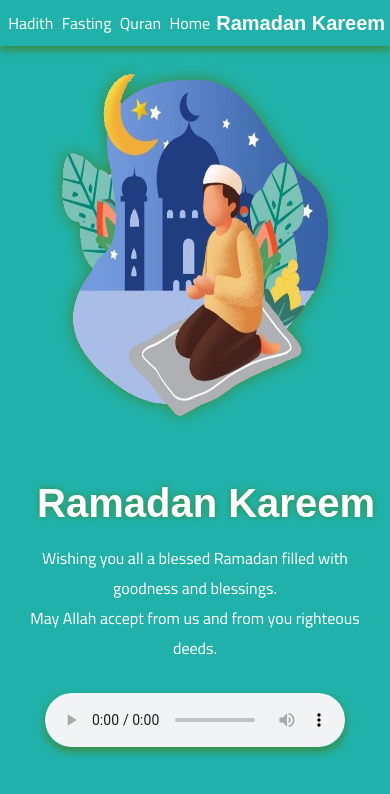
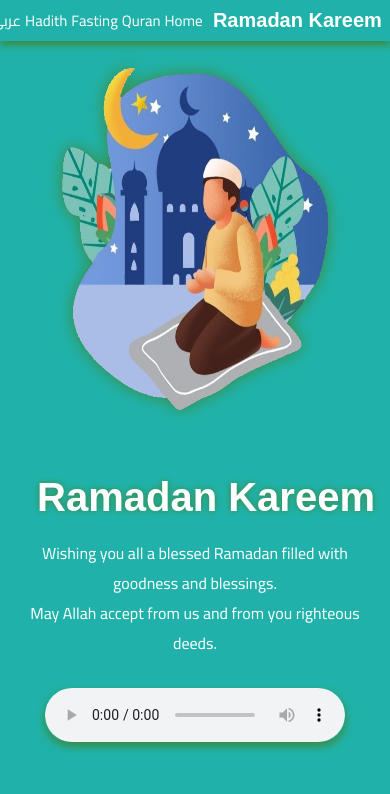
Before and after one commit to mohamedhossamWebDev22/Ramadan-Kareem, a React (Vite) app: page /Eng in a window 390 px wide. Shown: the top 794 px of the page. Built offline with nearby package versions, Linux system fonts and the light colour scheme; a web font is replaced by a local one.

Commit message:
Update style.scss

```diff
--- a/src/style.scss
+++ b/src/style.scss
@@ -128,9 +128,9 @@ body {
 
 @media screen and (max-width: 700px) {
   body .navBar .links a{
-    margin: 2%;
+    margin: 1%;
 
-    font-size: 16px;
+    font-size: 15px;
   }
 
   .landingPage{
```
